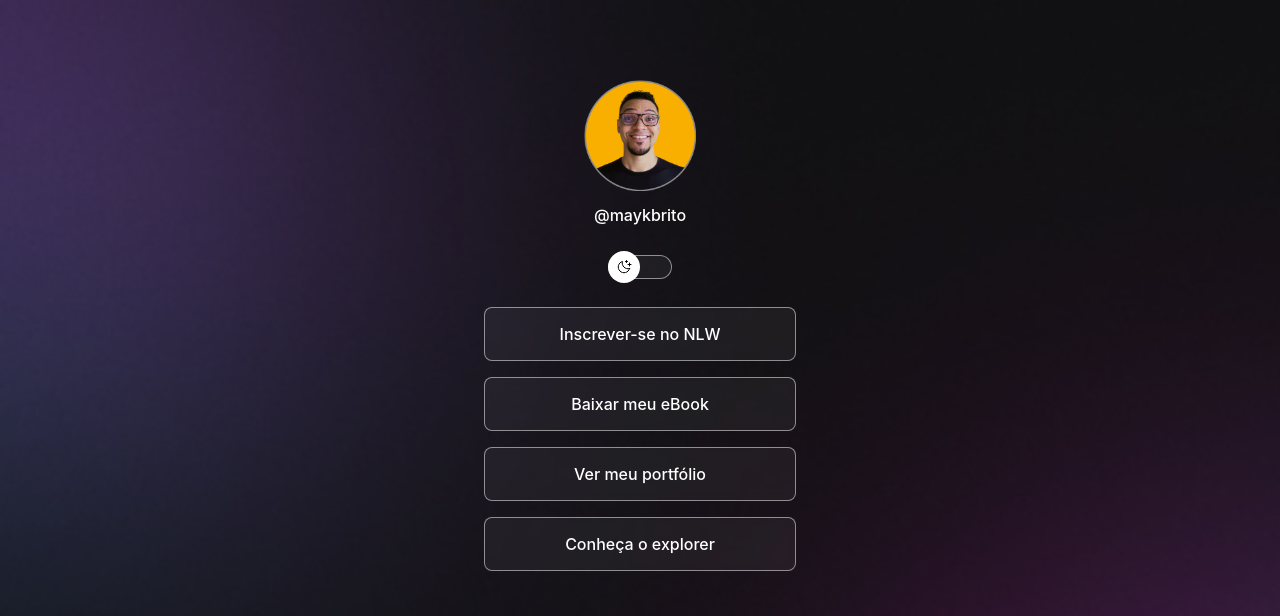
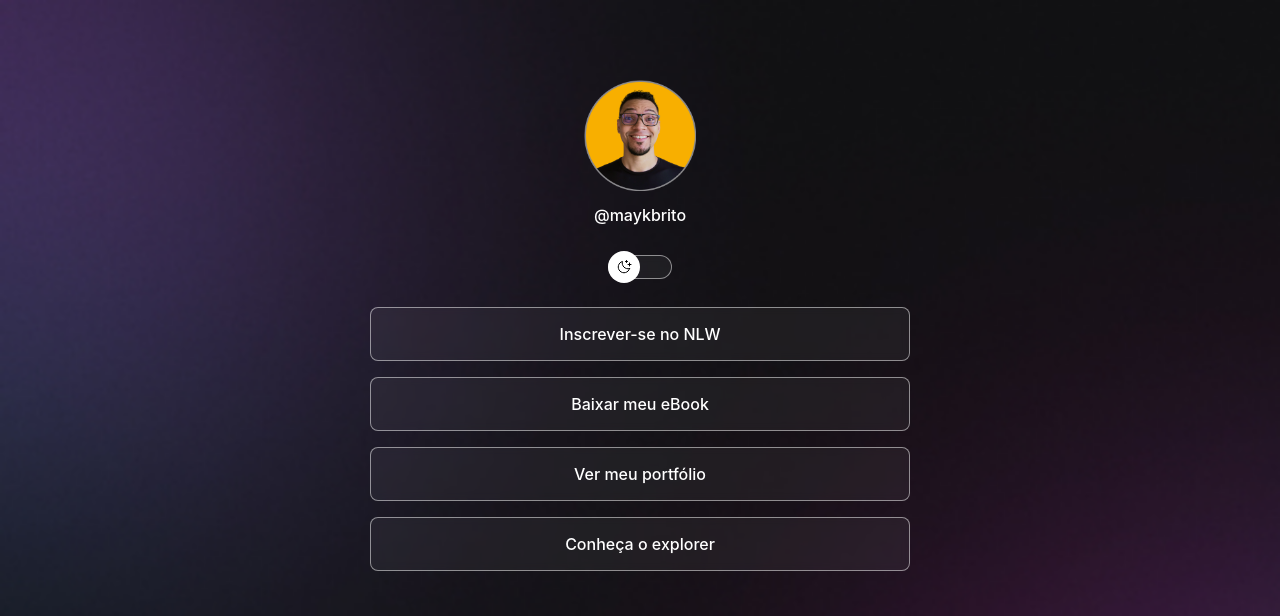
Before and after one commit to samot2016/projecto-rocketseat-discover, a plain HTML site: page index.html in a window 1280 px wide. Shown: the top 616 px of the page. Drawn offline with nearby package versions, Linux system fonts and the light colour scheme; a web font is replaced by a local one.

Commit message:
adjust conatiner width

```diff
--- a/style.css
+++ b/style.css
@@ -48,7 +48,12 @@ body * {
 }
 
 #container {
-  width: 360px;
+  /* antes do ajuste da largura
+  width: 360px; */
+
+  /* após ajuste  largura de 100% até alnce máximo de 588px (desktop)*/
+  width: 100%;
+  max-width: 588px;
   height: 712px;
   /* border: 1px solid red; */
   margin: auto;
```
